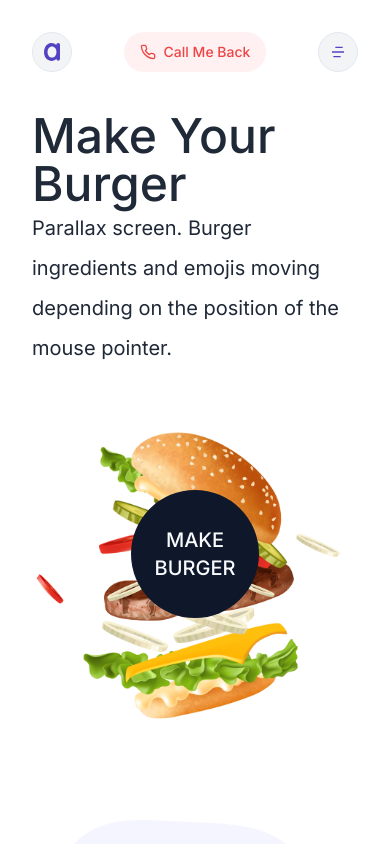
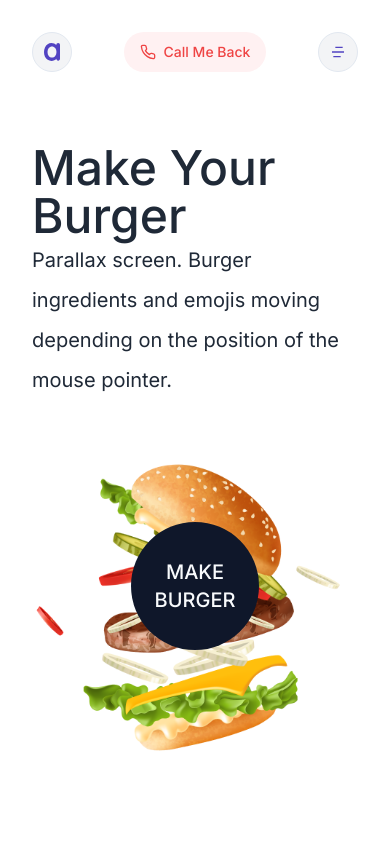
Before and after one commit to Alek30k/Make-Your-Burguer, a Next.js app: page / in a window 390 px wide. Shown: the top 844 px of the page. Built offline with nearby package versions, Linux system fonts and the light colour scheme.

Commit message:
last commit

```diff
--- a/app/layout.tsx
+++ b/app/layout.tsx
@@ -3,7 +3,6 @@ import { Inter } from "next/font/google";
 import "./globals.css";
 import Navbar from "@/components/navbar";
 import Footer from "@/components/footer";
-import { cn } from "@/lib/utils";
 
 const inter = Inter({ subsets: ["latin"] });
 
@@ -19,7 +18,7 @@ export default function RootLayout({
 }) {
   return (
     <html lang="en">
-      <body className={cn(inter.className, "")}>
+      <body className={inter.className}>
         <div className="container mx-auto sm:h-screen sm:flex sm:flex-col sm:justify-between">
           <Navbar />
           {children}
--- a/components/navbar.tsx
+++ b/components/navbar.tsx
@@ -22,7 +22,7 @@ const Navbar = () => {
 
   return (
     <>
-      <nav className="flex justify-between items-center sm:gap-x-10 sm:justify-start mt-8 ">
+      <nav className="flex justify-between items-center sm:gap-x-10 sm:justify-start py-8 ">
         <Link href="/">
           <Button
             variant="outline"
```
